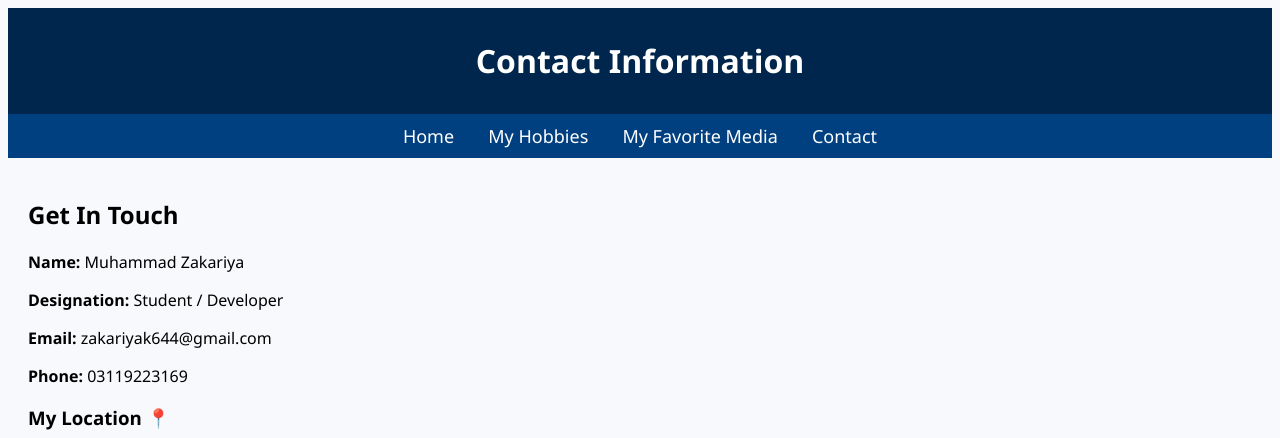
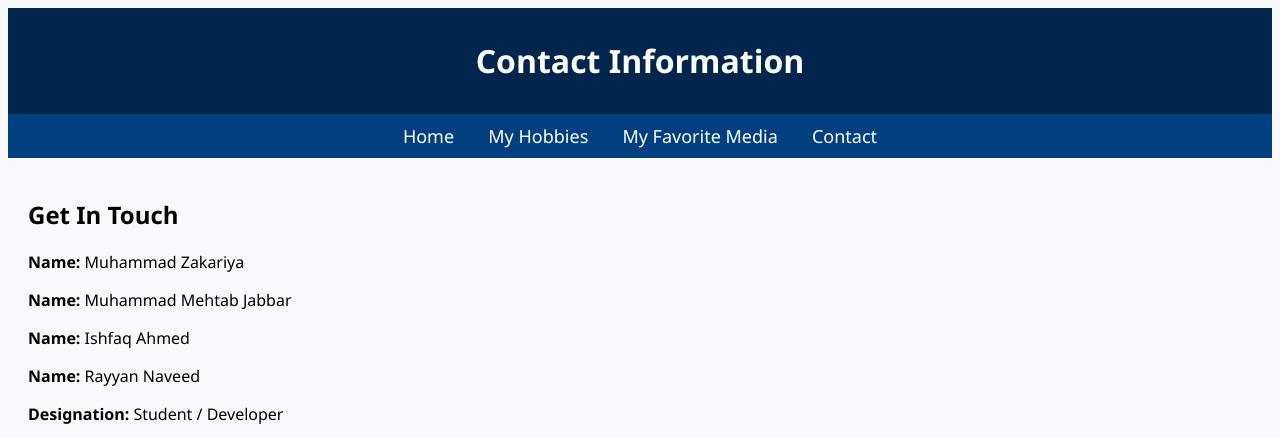
Before and after one commit to Zakariya2627/37581-Zakariya-Web-Assignment-Iqra-uni, a plain HTML site: page contact.html in a window 1280 px wide. Shown: the top 438 px of the page. Drawn offline with Linux system fonts and the light colour scheme.

Commit message:
Update contact.html

```diff
--- a/contact.html
+++ b/contact.html
@@ -29,6 +29,9 @@
 <main>
     <h2>Get In Touch</h2>
     <p><strong>Name:</strong> Muhammad Zakariya</p>
+     <p><strong>Name:</strong> Muhammad Mehtab Jabbar</p>
+     <p><strong>Name:</strong> Ishfaq Ahmed</p>
+     <p><strong>Name:</strong> Rayyan Naveed </p>
     <p><strong>Designation:</strong> Student / Developer</p>
     <p><strong>Email:</strong> zakariyak644@gmail.com</p>
     <p><strong>Phone:</strong> 03119223169</p>
```
